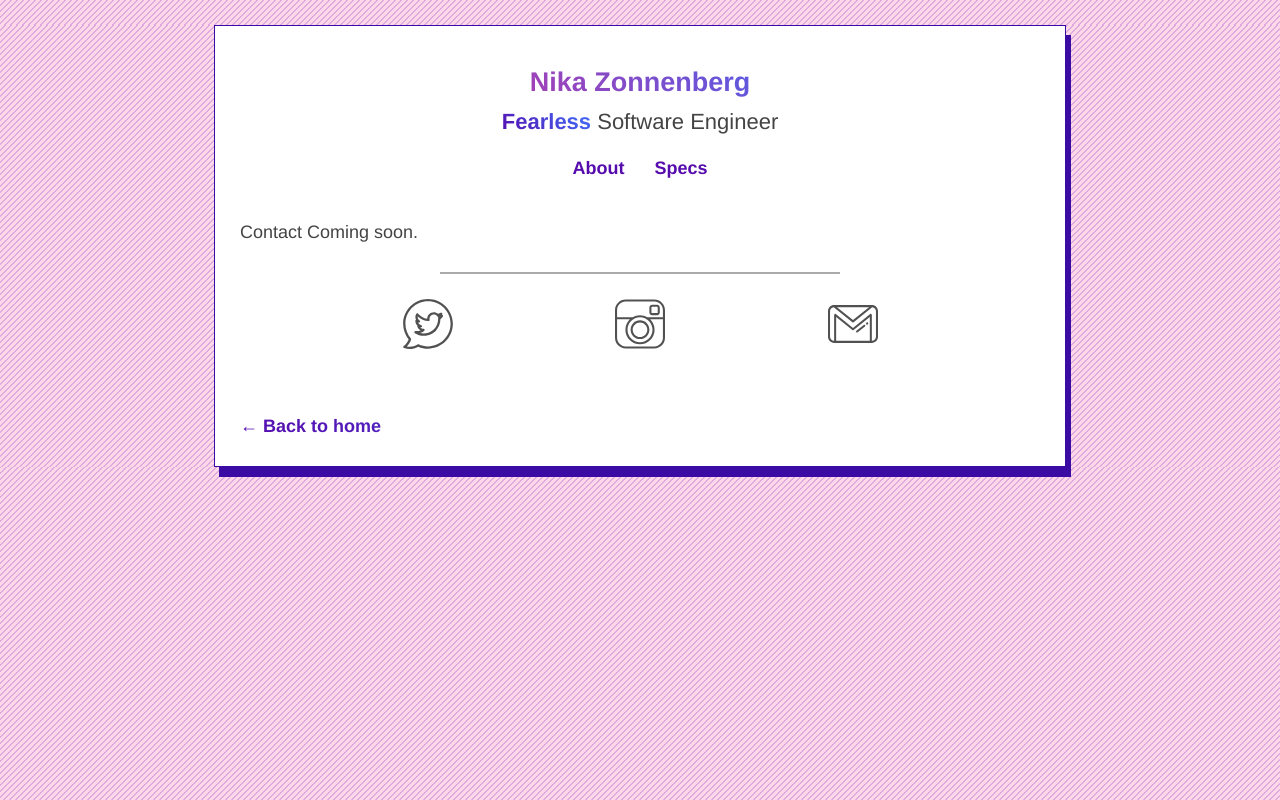
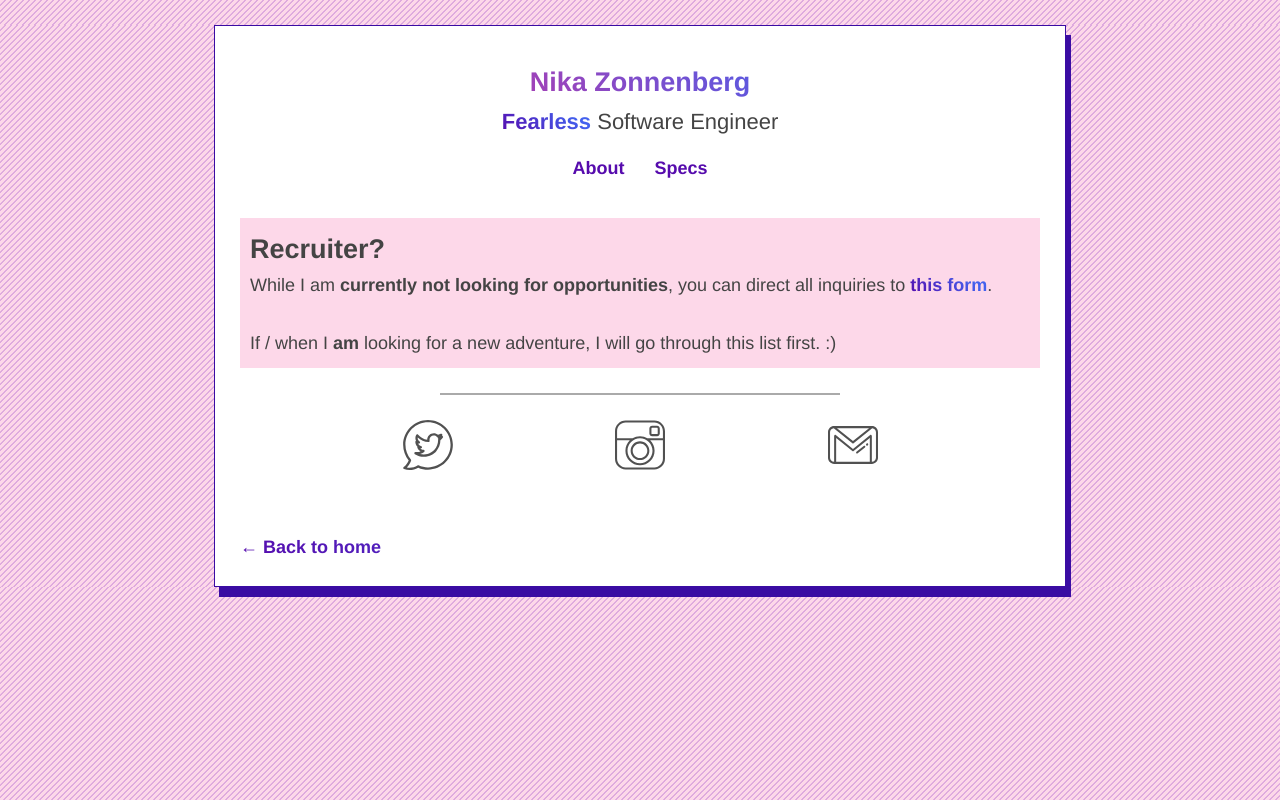
Before and after one commit to Sun-Mountain/sun-mountain.github.io, a Next.js app: page /contact in a window 1280 px wide. Built offline with nearby package versions, Linux system fonts and the light colour scheme.

Commit message:
Update contact page

```diff
--- a/pages/contact.js
+++ b/pages/contact.js
@@ -1,6 +1,8 @@
 import Head from 'next/head'
 import Layout from '../components/layout'
 // import Link from 'next/link'
+
+import style from '../styles/contact.module.scss'
 
 export default function Contace() {
   return (
@@ -9,7 +11,12 @@
         <title>Contact</title>
       </Head>
       <section>
-        Contact Coming soon.
+        <div className={style.contact_card}>
+          <h2>Recruiter?</h2>
+          While I am <strong>currently not looking for opportunities</strong>, you can direct all inquiries to <a href="https://forms.gle/Ef6rMi2uoUpRk7AW6" target="_blank">this form</a>.<br /><br />
+
+          If / when I <strong>am</strong> looking for a new adventure, I will go through this list first. :)
+        </div>
       </section>
     </Layout>
   )
--- a/styles/_base.scss
+++ b/styles/_base.scss
@@ -2,6 +2,7 @@
 $mimi-pink: #FDD8E9;
 $flickr-pink: #F72585;
 $byzantine: #B5179E;
+$mauve: #E6C5FC;
 $purple1: #7209B7;
 $purple2: #560BAD;
 $trypan-blue1: #480CA8;
--- /dev/null
+++ b/styles/contact.module.scss
@@ -0,0 +1,20 @@
+@import '_base';
+
+.contact_card {
+  background-color: $mimi-pink;
+  padding: 10px 10px;
+
+  transition: background-color 1s linear;
+  -moz-transition: background-color 1s linear;
+  -webkit-transition: background-color 1s linear;
+  -ms-transition: background-color 1s linear;
+
+  h2 {
+    color: $text;
+    margin: 0;
+  }
+}
+
+.contact_card:hover {
+  background-color: $white;
+}
```
